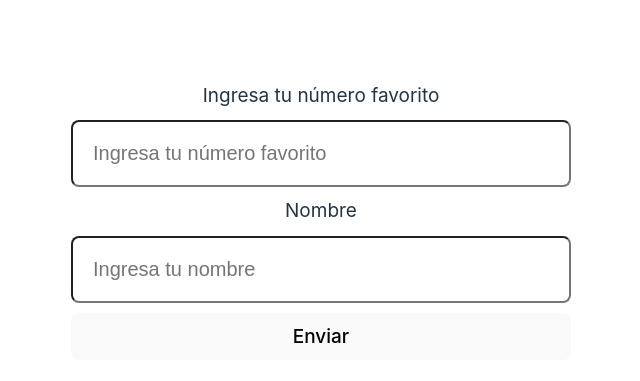
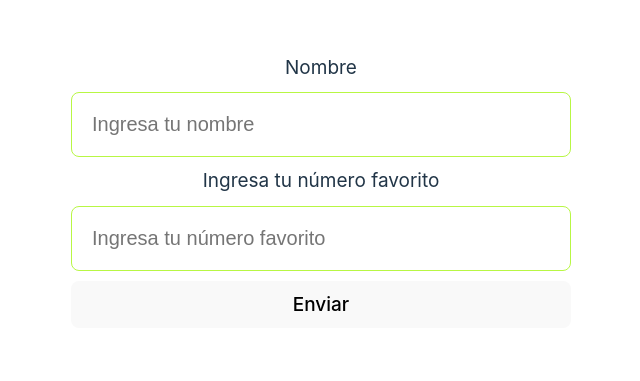
Before and after one commit to chuttmateo/ejercicios-front3, a React (Vite) app: page / in a window 1280 px wide. Shown: the part 179-560 px from the top of the page, without its empty margins (319-959 px from the left). Built offline with nearby package versions, Linux system fonts and the light colour scheme.

Commit message:
mejoras en estilos

```diff
--- a/src/ejercicios/ejercicio-clase-9/Clase.css
+++ b/src/ejercicios/ejercicio-clase-9/Clase.css
@@ -4,18 +4,43 @@
   padding: 2rem;
   text-align: center;
   font-size: 19px;
+  align-items: center;
+
+  display: flex;
+  flex-direction: column;
+  gap: 30px;
+}
+.div-contenedor{
+  display: grid;
+  grid-template-columns: repeat(3, 1fr);
+  grid-gap: 20px;
 }
 .formulario{
+  max-width: 500px;
   min-width: 500px;
+  border-radius: 8px;
+  padding: 10px;
   display: flex;
   flex-direction: column;
   gap: 10px;
+  margin-bottom: 30px;
 }
 .error{
   color: crimson;
+  border: solid 1px crimson;
+  border-radius: 8px;
+  padding: 15px;
 }
 .input{
   padding: 20px;
   font-size: 20px;
+  border: solid 1px rgb(184, 247, 68);
   border-radius: 8px;
 }
+
+.nombre-numero{
+  padding: 8px;
+  border: solid 1px rgb(184, 247, 68);
+  border-radius: 8px;
+  margin: 5px;
+}
--- a/src/ejercicios/ejercicio-clase-9/formulario/Formulario.jsx
+++ b/src/ejercicios/ejercicio-clase-9/formulario/Formulario.jsx
@@ -18,7 +18,7 @@ function Formulario() {
     )
 
     function handleSubmit(e) {
-        let patron = /^[A-Za-z]+$/
+        let patron = /^[A-Za-z .]+$/
         e.preventDefault()
         if(numero <= 0 || isNaN(numero)){
             setErr({numero:true})
@@ -44,12 +44,6 @@ function Formulario() {
     return(
         <>
         <form className="formulario" onSubmit={handleSubmit}>
-            <label>Ingresa tu número favorito</label>
-            <input className="input"
-            type="number"
-            placeholder="Ingresa tu número favorito"
-            value={numero}
-            onChange={handleChange}/>
             <label htmlFor="name">Nombre</label>
             <input
             className="input"
@@ -57,16 +51,24 @@ function Formulario() {
             placeholder="Ingresa tu nombre"
             value={nombre}
             onChange={(event)=> setNombre(event.target.value)} />
+            <label>Ingresa tu número favorito</label>
+            <input className="input"
+            type="number"
+            placeholder="Ingresa tu número favorito"
+            value={numero}
+            onChange={handleChange}/>
             <button>Enviar</button>
+            {err.numero ? <p className="error">Tu número debe ser mayor a 0</p>: undefined}
+            {err.nombre ? <p className="error">Usa solamente letras de la A-Z a-z</p>: undefined}
+
+        </form>
+            <div className="div-contenedor" >
             {submit.map((obj) => {
-
                 return (
-                    <p key={uuidv4()}>{obj.nombre}, tu número favorito es: {obj.numero} </p>
+                    <p className="nombre-numero" key={uuidv4()}>{obj.nombre}, tu número favorito es: {obj.numero} </p>
                 )
             })}
-            {err.numero ? <p className="error">Tu número debe ser mayor a 0</p>: undefined}
-            {err.nombre ? <p className="error">De verdad no tienes nombre???</p>: undefined}
-        </form>
+            </div>
         </>
     )
 }
```
